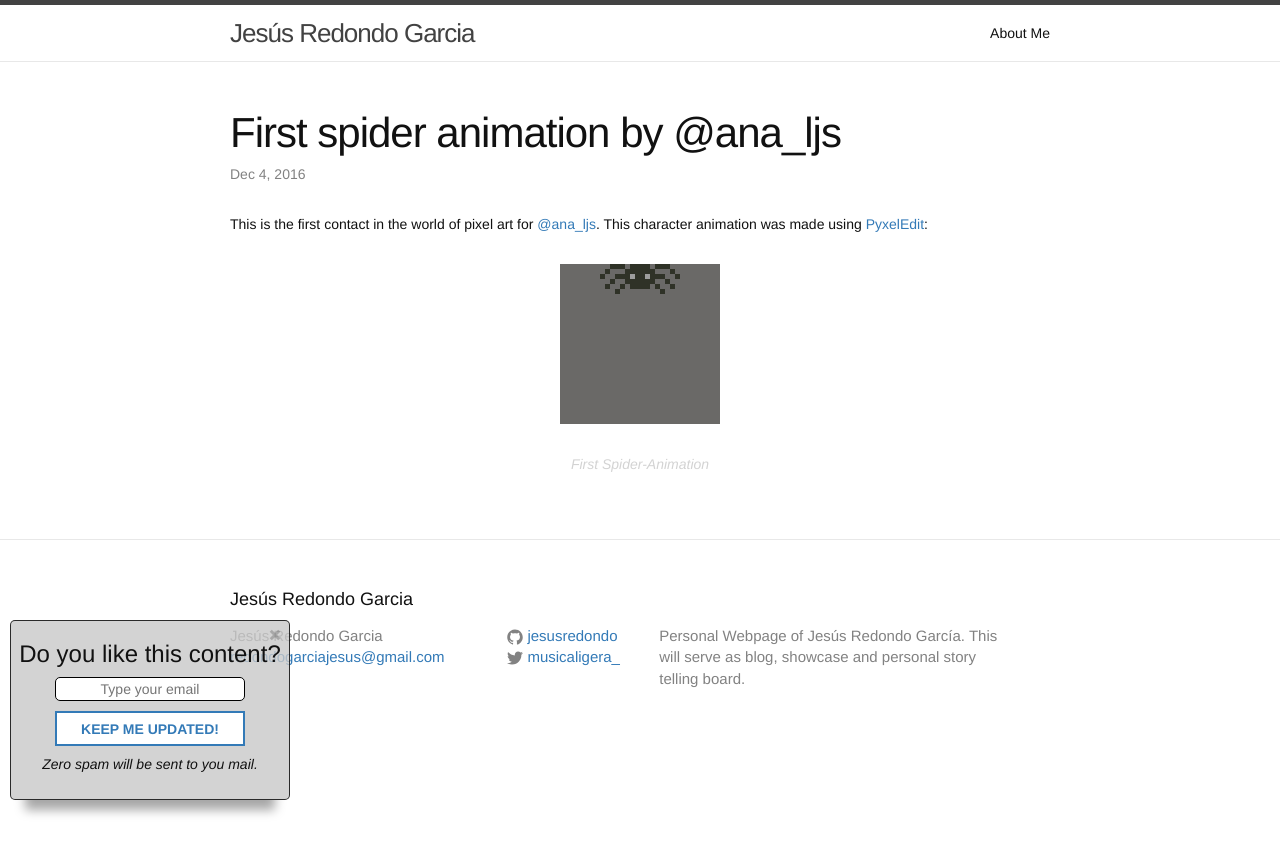
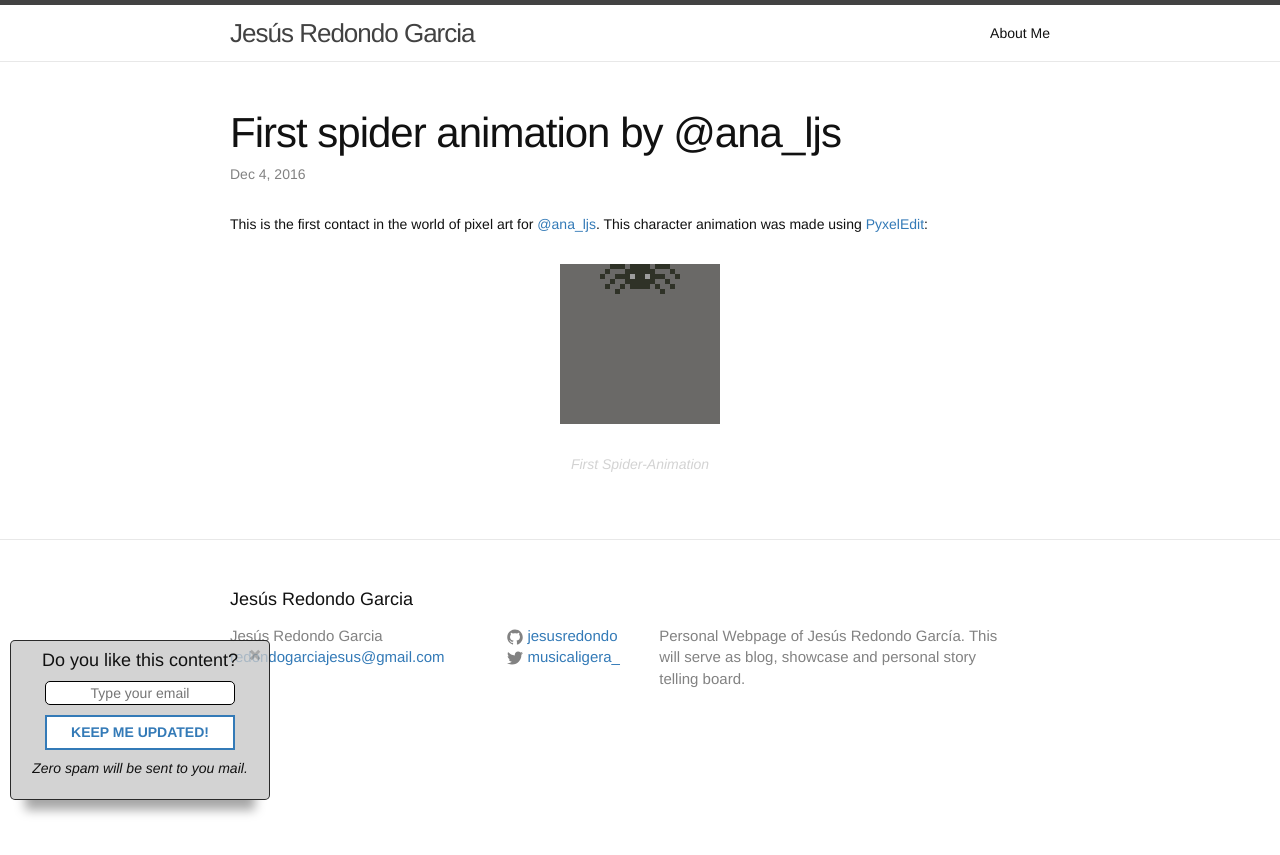
Before and after one commit to jesusredondo/jesusredondo.github.io, a Jekyll site: the page built from _posts/2016-12-04-first-spider-animation.markdown, in a window 1280 px wide. Shown: the top 855 px of the page. Built offline with Jekyll 4.4.1, drawn with Linux system fonts in a browser that asks for light colours; nearby versions of some CDN libraries; comment, search, counter and statistics services are not loaded.

```diff
--- a/_layouts/post.html
+++ b/_layouts/post.html
@@ -42,7 +42,7 @@ layout: default
   <div class="close ns-close"></div>
   <div id="popupContent">
     <form method="POST" action="https://formspree.io/redondogarciajesus@gmail.com">
-      <h3>Do you like this content?</h3>
+      <h4>Do you like this content?</h4>
       <input class="inputForm" type="email" name="email" placeholder="Type your email" required />
       <br>
       <button class="buttonMail" type="submit">Keep me updated!</button>
--- a/assets/main.scss
+++ b/assets/main.scss
@@ -43,12 +43,12 @@ img + em {
 
 // STUFF FOR POPUP
 .popup{
-  width:280px;
-  height:180px;
+  width:260px;
+  height:160px;
   background:rgba(200,200,200,0.8);
   border: 1px solid rgba(1,1,1,0.8);
   bottom: 100px;
-  left: -280px;
+  left: -900px;
   position:fixed;
   border-radius:5px;
   box-shadow: 0px 25px 10px -15px rgba(0, 0, 0, 0.35);
```
Also changed, not shown: other parts of _layouts/post.html (+1 -1 lines).
